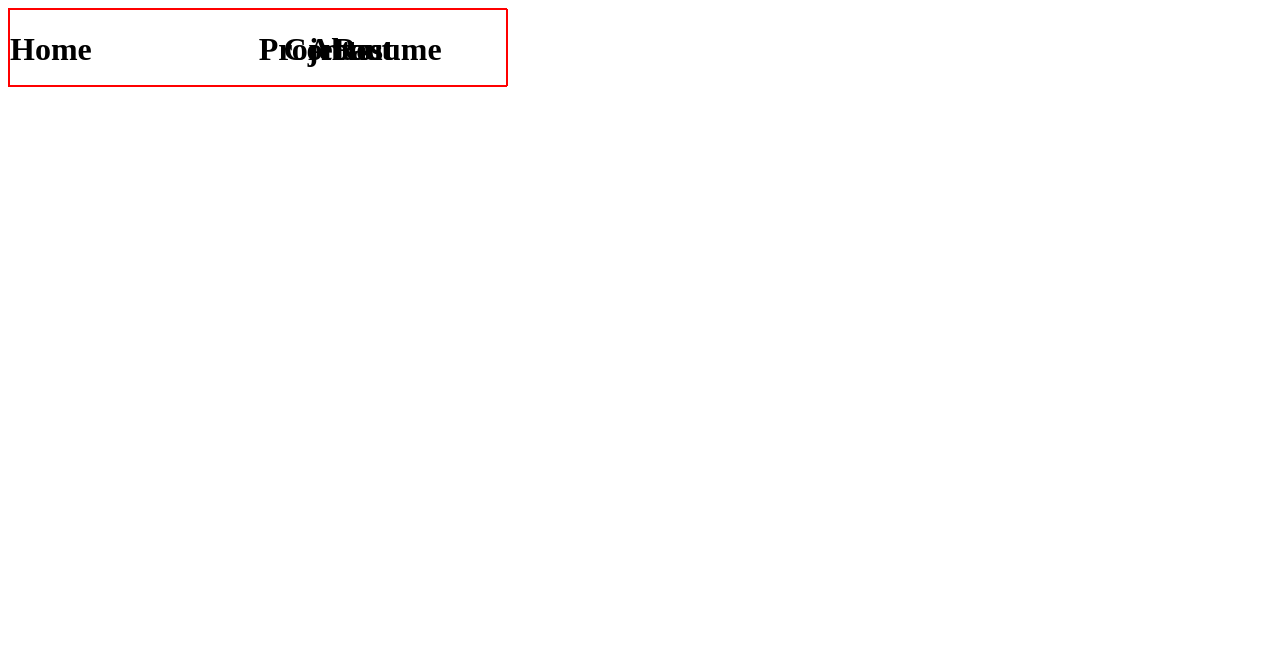
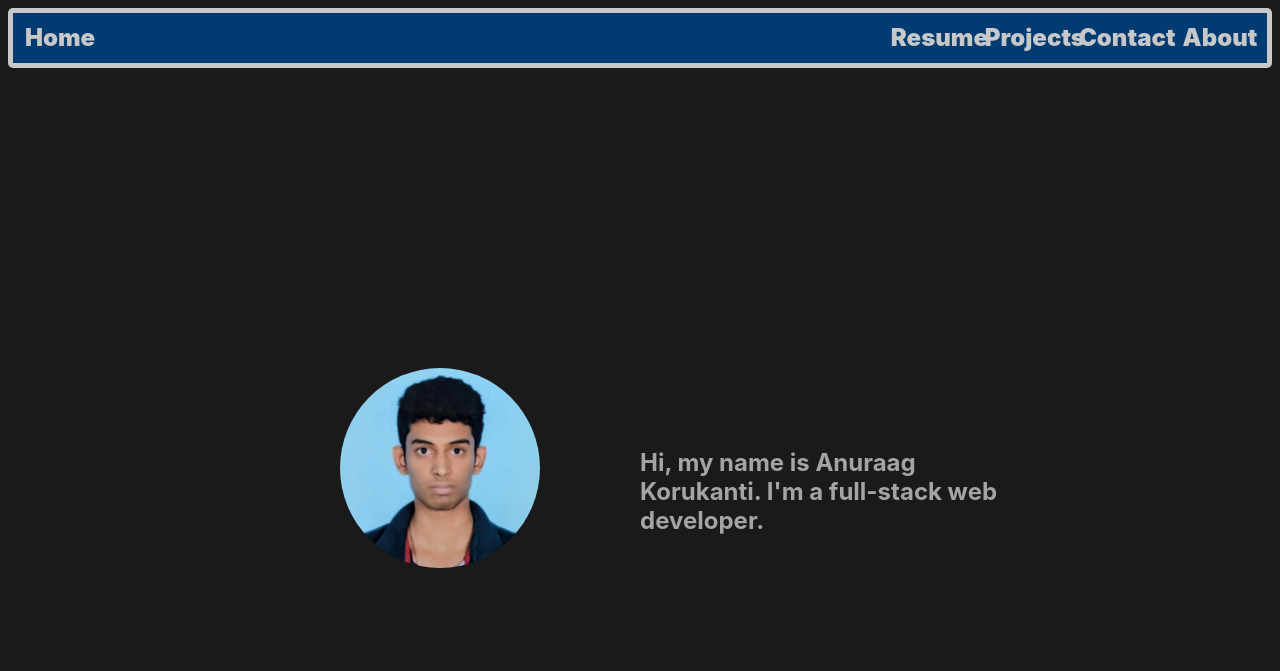
Before and after one commit to Anuraag1313/Portfolio, a plain HTML site: page index.html in a window 1280 px wide. Drawn offline with Linux system fonts and the light colour scheme.

Commit message:
second commit

```diff
--- a/index.css
+++ b/index.css
@@ -1,17 +1,25 @@
-#page {
+body {
+  background-color: rgb(26, 26, 26);
   display: flex;
   flex-direction: column;
-  height: fit-content;
-  width: fit-content;
-  border: 1px solid red;
+  font-family: -apple-system, BlinkMacSystemFont, "Segoe UI", Roboto, Oxygen,
+    Ubuntu, Cantarell, "Open Sans", "Helvetica Neue", sans-serif;
 }
 
 #navbar {
-  height: 75px;
+  height: 50px;
+  border: 5px solid rgb(201, 201, 201);
+  border-radius: 5px;
+  display: block;
+  background-color: rgb(0, 59, 114);
+}
+
+#navDiv {
   width: 100%;
-  border: 1px solid red;
+  height: 100%;
   display: flex;
   flex-direction: row;
+  /* border: 1px solid red; */
 }
 
 #firstHalf {
@@ -19,6 +27,8 @@
   height: 100%;
   display: flex;
   flex-direction: row;
+  justify-content: start;
+  /* border: 1px solid black; */
 }
 
 #secondHalf {
@@ -26,13 +36,70 @@
   height: 100%;
   display: flex;
   flex-direction: row;
+  justify-content: end;
+  /* border: 1px solid red; */
 }
 
 #navElem {
   height: 100%;
-  width: 10%;
+  width: 15%;
+  /* border: 1px solid red; */
 }
 
-#navElem > h1 {
+a > p {
   text-align: center;
+  font-size: 24px;
+  margin-top: 10px;
+  font-weight: 900;
+  color: rgb(200, 200, 200);
 }
+
+a > p:hover {
+  color: rgb(0, 0, 0);
+}
+
+a:link {
+  text-decoration: none;
+}
+
+/* #content {
+  background-color: rgb(0, 0, 0);
+  display: block;
+  height: 880px;
+  margin-top: 5px;
+  border: 5px solid rgb(139, 130, 116);
+} */
+
+#about {
+  background-color: rgb(26, 26, 26);
+  display: flex;
+  flex-direction: row;
+  justify-content: center;
+  /* border: 1px solid red; */
+}
+
+#about > div {
+  height: 400px;
+  width: 400px;
+  /* border: 1px solid red; */
+  margin-top: 200px;
+}
+
+/* #imgBox {
+  height: 100%;
+  width: 20%;
+  border: 1px solid red;
+} */
+
+#imgBox > img {
+  width: 200px;
+  height: 200px;
+  border-radius: 100px;
+  margin-top: 100px;
+  margin-left: 100px;
+}
+
+#aboutText > h2 {
+  color: rgb(165, 164, 164);
+  margin-top: 180px;
+}
--- a/index.html
+++ b/index.html
@@ -10,16 +10,36 @@
   <body>
     <div id="page">
       <div id="navbar">
-        <div id="firstHalf">
-          <div id="navElem"><h1>Home</h1></div>
+        <div id="navDiv">
+          <div id="firstHalf">
+            <div id="navElem">
+              <a href="./index.html"><p>Home</p></a>
+            </div>
+          </div>
+          <div id="secondHalf">
+            <div id="navElem">
+              <a href="./MyResume.pdf"><p>Resume</p></a>
+            </div>
+            <div id="navElem">
+              <a href="./projects.html"><p>Projects</p></a>
+            </div>
+            <div id="navElem">
+              <a href="./contact.html"><p>Contact</p></a>
+            </div>
+            <div id="navElem">
+              <a href="./about.html"><p>About</p></a>
+            </div>
+          </div>
         </div>
-        <div id="secondHalf">
-          <div id="navElem">
-            <h1>Projects</h1>
-          </div>
-          <div id="navElem"><h1>Contact</h1></div>
-          <div id="navElem"><h1>About</h1></div>
-          <div id="navElem"><h1>Resume</h1></div>
+      </div>
+      <div id="about">
+        <div>
+          <div id="imgBox"><img src="./profile.jpeg" alt="" /></div>
+        </div>
+        <div id="aboutText">
+          <h2>
+            Hi, my name is Anuraag Korukanti. I'm a full-stack web developer.
+          </h2>
         </div>
       </div>
     </div>
```
Also changed, not shown: about.html (added), contact.html (added), profile.jpeg (added), projects.html (added), 1 other file.
